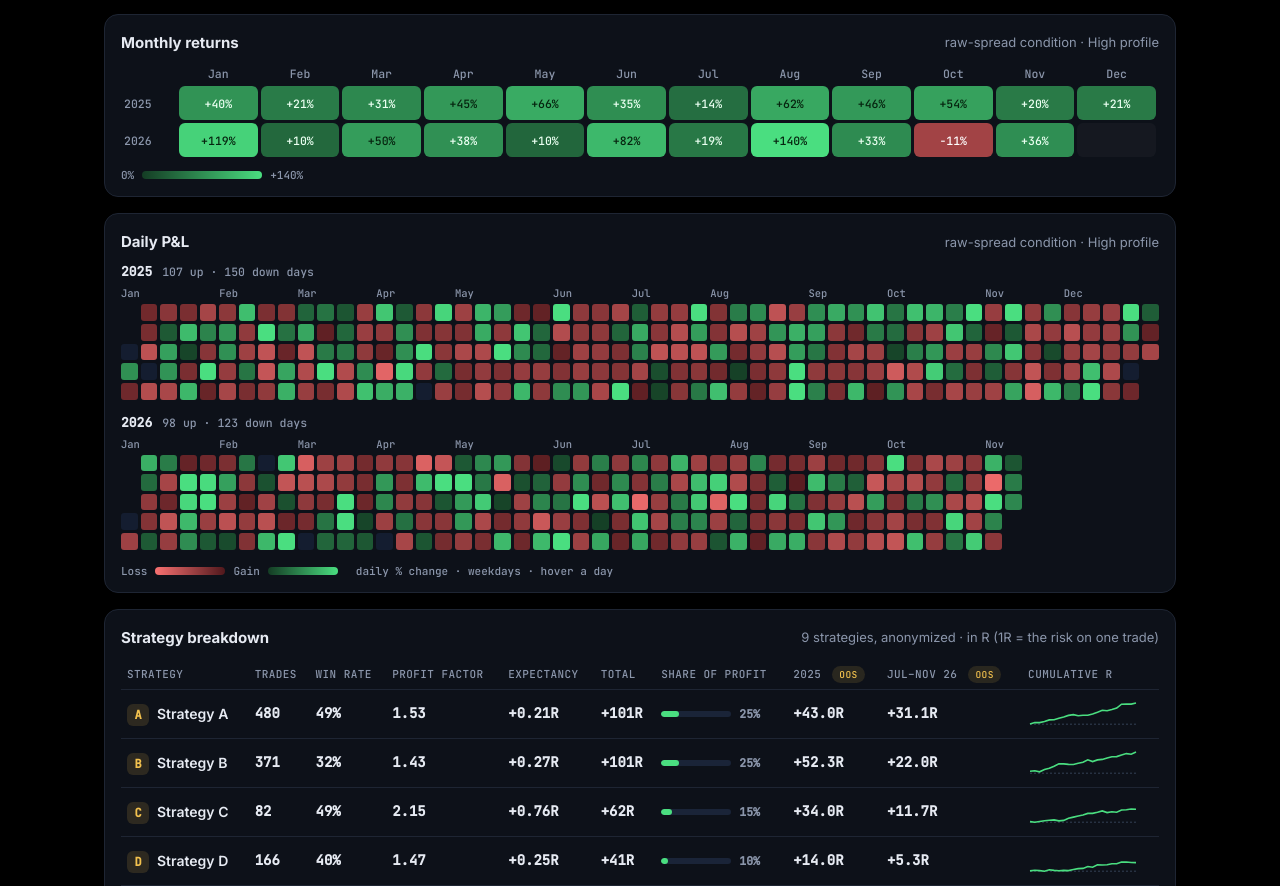
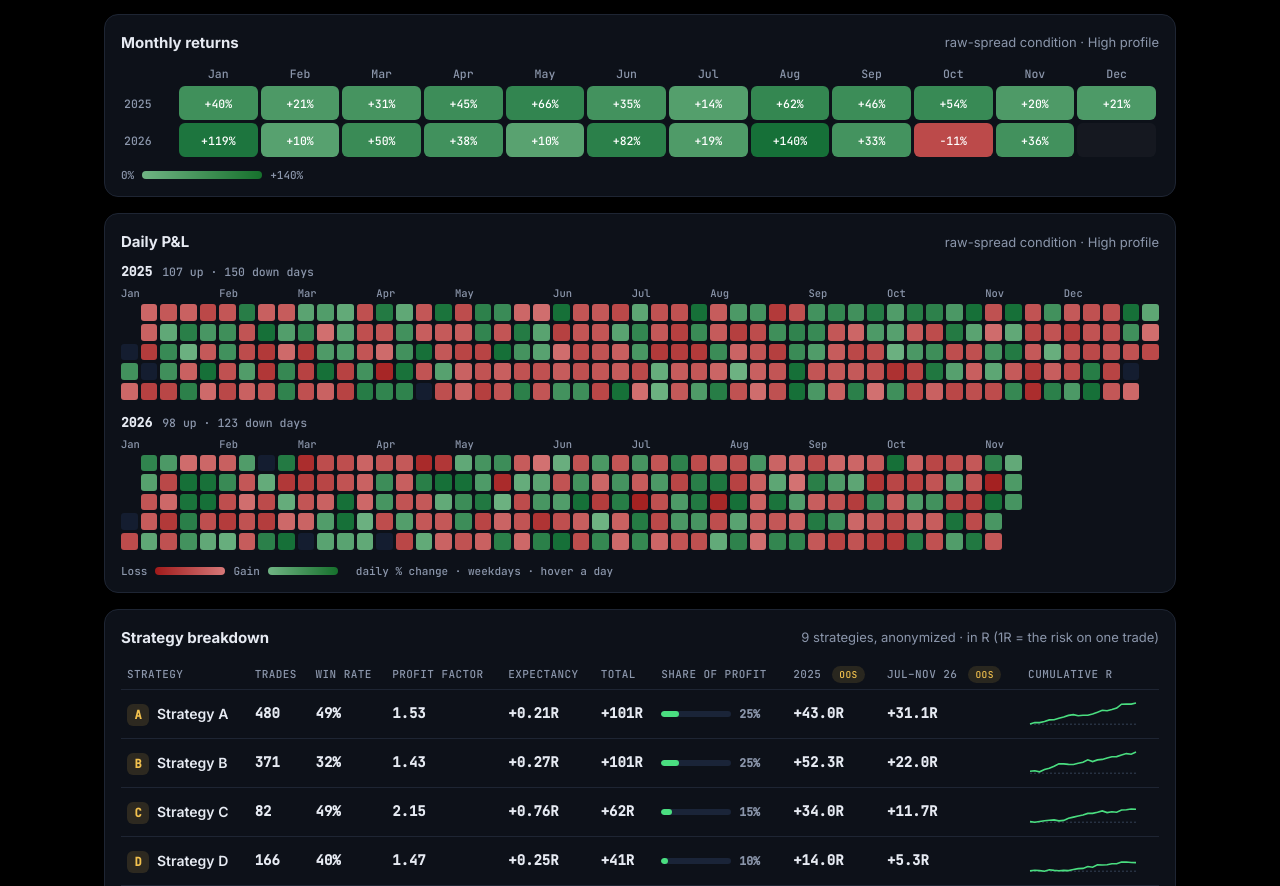
Before and after one commit to Suraporn/quadbreak, a plain HTML site: page index.html in a window 1280 px wide. Shown: the part 2597-3483 px from the top of the page. Drawn offline with Linux system fonts and the light colour scheme.

Commit message:
Color ramps: larger gains/losses = deeper green/red
Co-Authored-By: Claude Opus 5.5 <noreply@anthropic.com>
Claude-Session: https://claude.ai/code/session_01UruXyFa6MFQ1Tx7dA4cFeC

```diff
--- a/charts.js
+++ b/charts.js
@@ -116,11 +116,11 @@
   }
   function green(t) {
     t = Math.sqrt(Math.min(Math.max(t, 0), 1)); const L = (a, b) => Math.round(a + (b - a) * t);
-    return `rgb(${L(20, 74)},${L(60, 222)},${L(36, 128)})`;
+    return `rgb(${L(112, 22)},${L(180, 112)},${L(132, 56)})`;   // mid green -> deep green
   }
   function red(t) {
     t = Math.sqrt(Math.min(Math.max(t, 0), 1)); const L = (a, b) => Math.round(a + (b - a) * t);
-    return `rgb(${L(80, 248)},${L(24, 113)},${L(28, 113)})`;
+    return `rgb(${L(214, 160)},${L(120, 26)},${L(120, 26)})`;  // mid red -> deep red
   }
   function blue(t) {
     t = Math.sqrt(Math.min(Math.max(t, 0), 1)); const L = (a, b) => Math.round(a + (b - a) * t);
@@ -130,7 +130,7 @@
   function heatmap(host, B, V) {
     const years = [...new Set(B.months.map((m) => m.slice(0, 4)))];
     const val = {}; B.months.forEach((m, i) => { val[m] = V.mret[i]; });
-    const vmax = Math.max(...V.mret), dec = vmax < 20 ? 1 : 0;
+    const vmax = Math.max(...V.mret), dec = vmax < 40 ? 1 : 0;
     let h = '<table><thead><tr><th class="y"></th>' + MON.map((m) => `<th>${m}</th>`).join("") + "</tr></thead><tbody>";
     years.forEach((y) => {
       h += `<tr><th class="y">${y}</th>`;
@@ -139,8 +139,8 @@
         if (v === undefined) { h += '<td class="empty"></td>'; continue; }
         const partial = k === B.months[B.months.length - 1] ? " (to Nov 12)" : "";
         const t = v / vmax;
-        h += v < 0 ? `<td class="neg" style="background:${red(Math.min(-v / vmax * 3, 1))}" title="${MON[m - 1]} ${y}${partial}: ${v.toFixed(1)}%">${v.toFixed(dec)}%</td>`
-                   : `<td style="background:${green(t)};color:${Math.sqrt(t) < 0.55 ? "#eafff1" : "#06240f"}" title="${MON[m - 1]} ${y}${partial}: +${v.toFixed(1)}%">+${v.toFixed(dec)}%</td>`;
+        h += v < 0 ? `<td class="neg" style="background:${red(Math.min(-v / vmax * 3, 1))};color:#fff" title="${MON[m - 1]} ${y}${partial}: ${v.toFixed(1)}%">${v.toFixed(dec)}%</td>`
+                   : `<td style="background:${green(t)};color:#fff" title="${MON[m - 1]} ${y}${partial}: +${v.toFixed(1)}%">+${v.toFixed(dec)}%</td>`;
       }
       h += "</tr>";
     });
--- a/index.html
+++ b/index.html
@@ -10,7 +10,7 @@
 <link rel="icon" href="favicon.svg">
 <link rel="preconnect" href="https://fonts.googleapis.com">
 <link href="https://fonts.googleapis.com/css2?family=Inter:wght@400;500;600;700;800&family=JetBrains+Mono:wght@500&display=swap" rel="stylesheet">
-<link rel="stylesheet" href="style.css?v=2">
+<link rel="stylesheet" href="style.css?v=3">
 </head>
 <body class="qb site">
 
@@ -185,6 +185,6 @@ document.querySelectorAll("[data-mail]").forEach(function (a) {
   });
 });
 </script>
-<script src="charts.js?v=1"></script>
+<script src="charts.js?v=2"></script>
 </body>
 </html>
--- a/style.css
+++ b/style.css
@@ -102,9 +102,9 @@ img{max-width:100%;display:block}
 .heat th.y{text-align:left;padding-right:6px}
 .heat td{height:34px;border-radius:6px;text-align:center;color:#1a1205;font-variant-numeric:tabular-nums;cursor:default}
 .heat td.empty{background:rgba(255,255,255,.03)}
-.heat td.neg{color:#fff}
+.heat td.neg{}
 .heat .scale,.cal .scale{display:flex;align-items:center;gap:8px;color:var(--qmuted);font:500 11px var(--mono);margin:8px 0 4px}
-.heat .scale i,.cal .scale i{flex:0 0 120px;height:8px;border-radius:4px;background:linear-gradient(90deg,#143c24,#4ade80)}
+.heat .scale i,.cal .scale i{flex:0 0 120px;height:8px;border-radius:4px;background:linear-gradient(90deg,#70b484,#16702c)}
 .qb-table{width:100%;border-collapse:collapse;font-size:14px;margin-top:2px}
 .qb-table th{color:var(--qmuted);font:500 11px var(--mono);text-transform:uppercase;letter-spacing:.04em;text-align:left;padding:8px 6px;border-bottom:1px solid var(--qline)}
 .qb-table td{padding:10px 6px;border-bottom:1px solid var(--qline);font-variant-numeric:tabular-nums}
@@ -141,7 +141,7 @@ img{max-width:100%;display:block}
 .cal-g i.z{background:#141d30}
 .cal-g i:hover{outline:2px solid #e6eaf2;outline-offset:0}
 .cal .scale i{flex:0 0 70px}
-.cal .scale i{background:linear-gradient(90deg,#143c24,#4ade80)}.cal .scale i.neg{background:linear-gradient(90deg,#f87171,#50181c)}
+.cal .scale i{background:linear-gradient(90deg,#70b484,#16702c)}.cal .scale i.neg{background:linear-gradient(90deg,#a01a1a,#d67878)}
 .cal-tip{position:absolute}
 /* strategies */
 .strat td,.strat th{white-space:nowrap}
```
